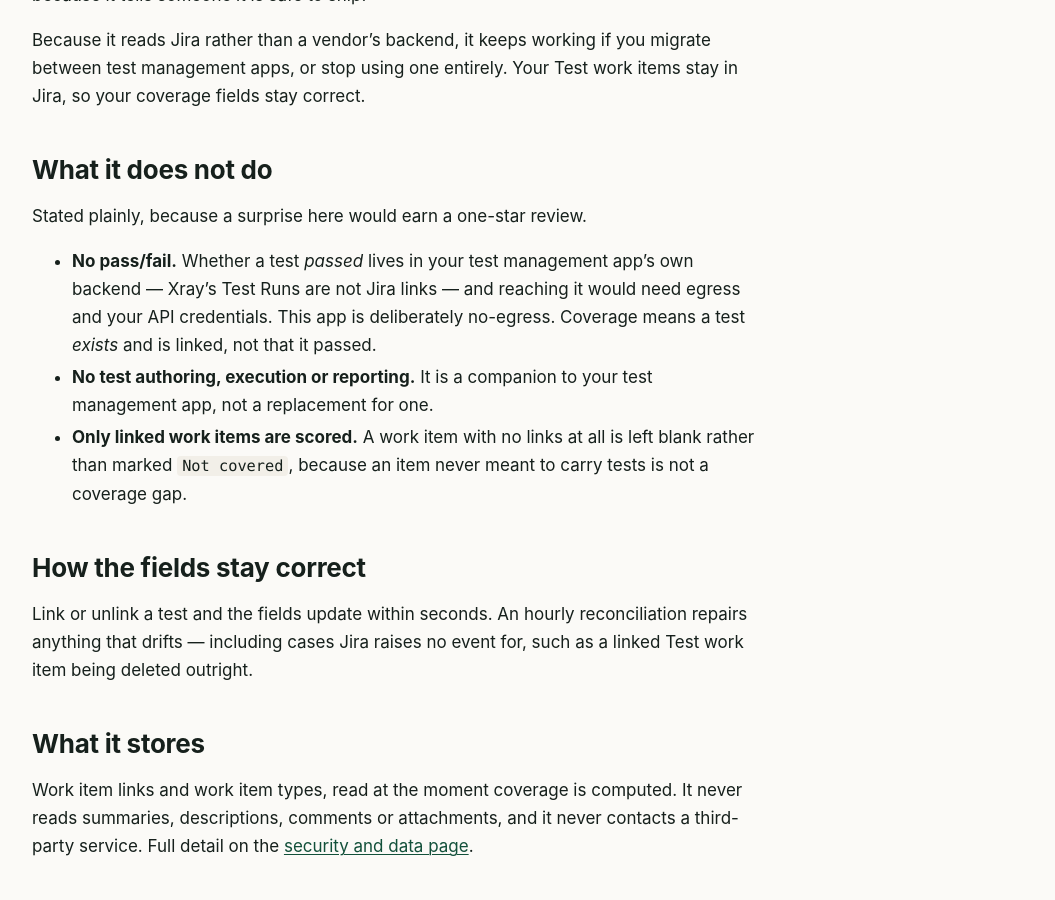
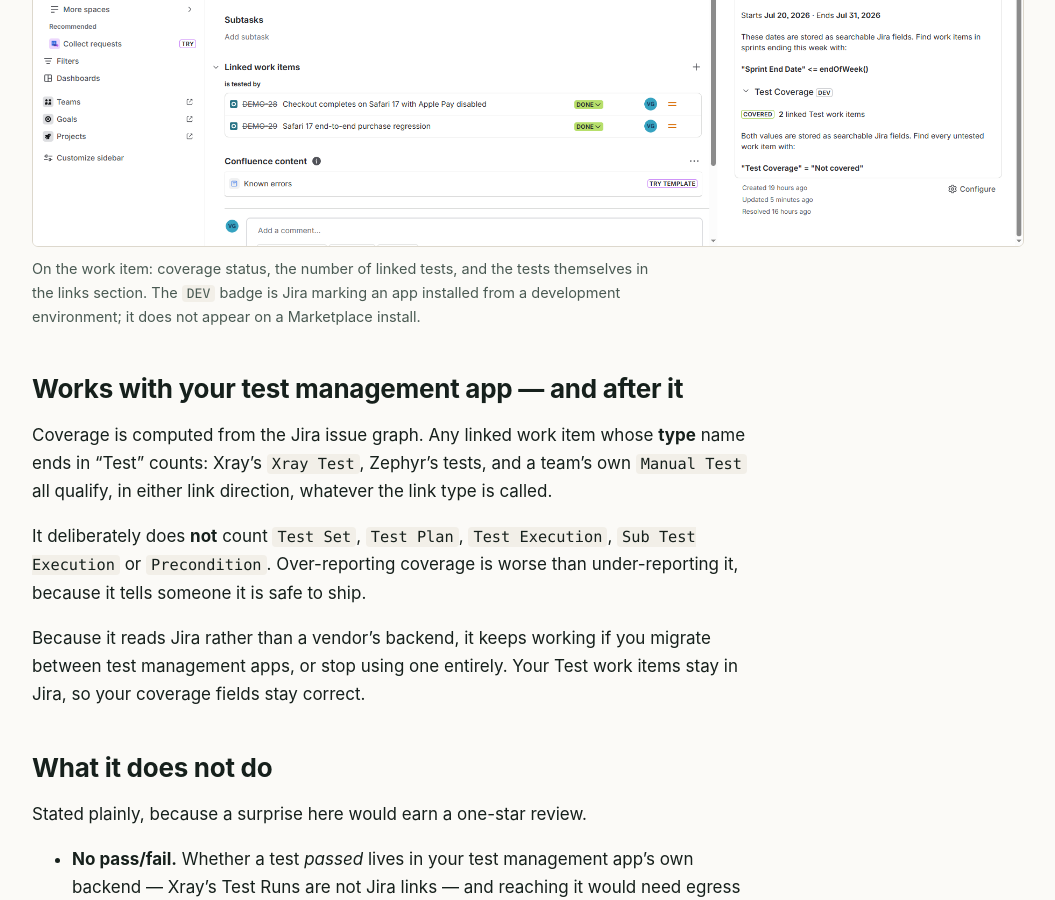
Before and after one commit to vector-grove-capital/vgc-legal, a Jekyll site: the page built from apps/test-coverage.md, in a window 1280 px wide and 900 px high, scrolled down 1916 px. Shown: the whole window, without its empty margins (112-1167 px from the left). Built offline with Jekyll 4.4.1, drawn with Linux system fonts in a browser that asks for light colours.

Commit message:
The fourth screenshot was copied into the repo but never placed
check-site.ps1 follows every href and src in the rendered HTML and reported ALL
CHECKS PASSED with three images listed, not four. The guard was right: the
test-coverage work item capture had been committed as a file and never
referenced, so the coverage app page showed the search view and not the panel
while its counterpart page showed both.

Nothing was broken, which is the point worth keeping. A link checker cannot fail
on an image no page links to, so the pass was real and the coverage was not.
Reading the list mattered more than reading the verdict.

Co-Authored-By: Claude Opus 5 <noreply@anthropic.com>

```diff
--- a/apps/test-coverage.md
+++ b/apps/test-coverage.md
@@ -43,6 +43,15 @@ ORDER BY "Linked Test Count" DESC
 
 Board columns and dashboard gadgets are not claimed here either, for the same reason:
 they have not been verified.
+
+<figure class="shot">
+  <img src="{{ '/assets/img/test-coverage-work-item.png' | relative_url }}"
+       alt="A Jira work item showing the Test Coverage panel in the context column, reading COVERED with two linked Test work items, beside the linked tests themselves."
+       width="1840" height="900" loading="lazy">
+  <figcaption>On the work item: coverage status, the number of linked tests, and the tests
+  themselves in the links section. The <code>DEV</code> badge is Jira marking an app
+  installed from a development environment; it does not appear on a Marketplace install.</figcaption>
+</figure>
 
 ## Works with your test management app &mdash; and after it
 
```
